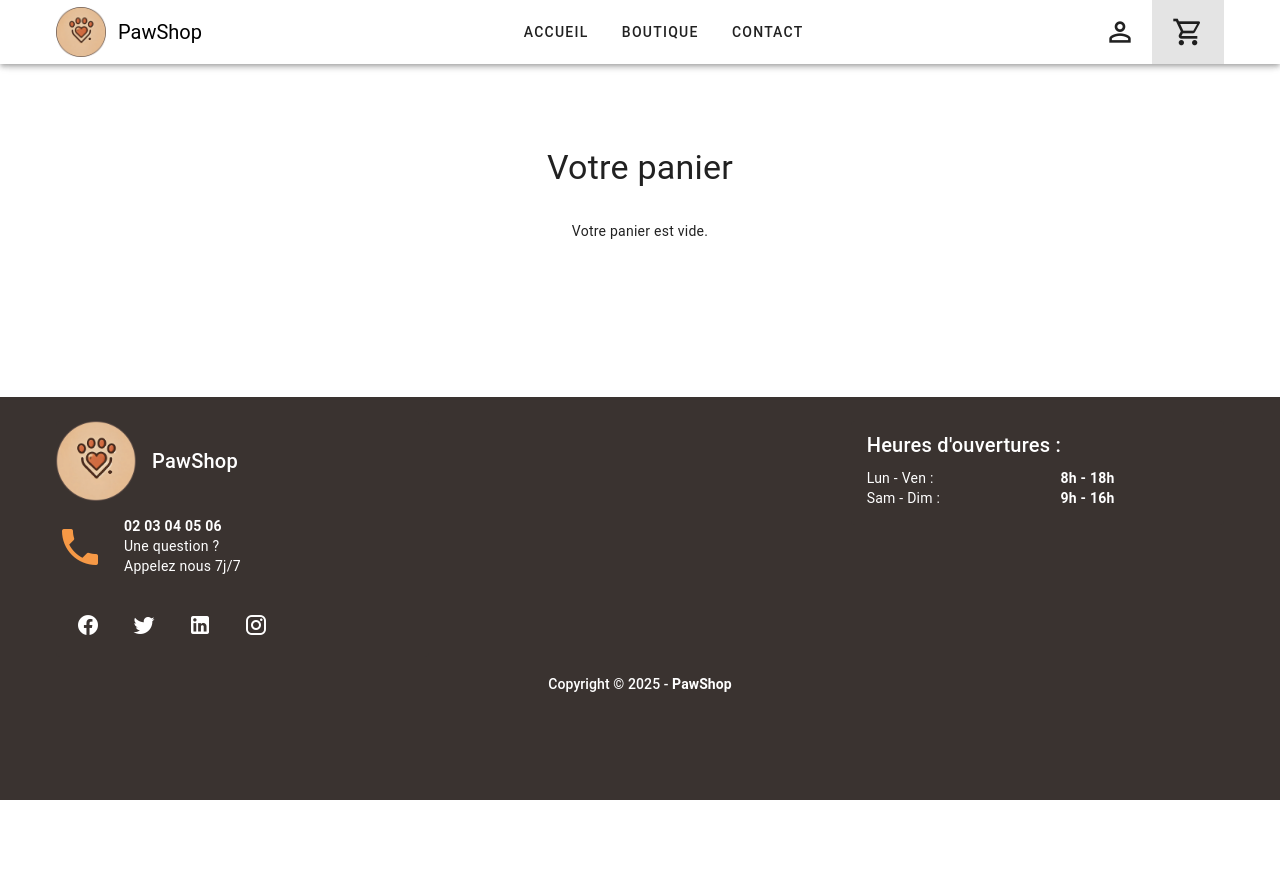
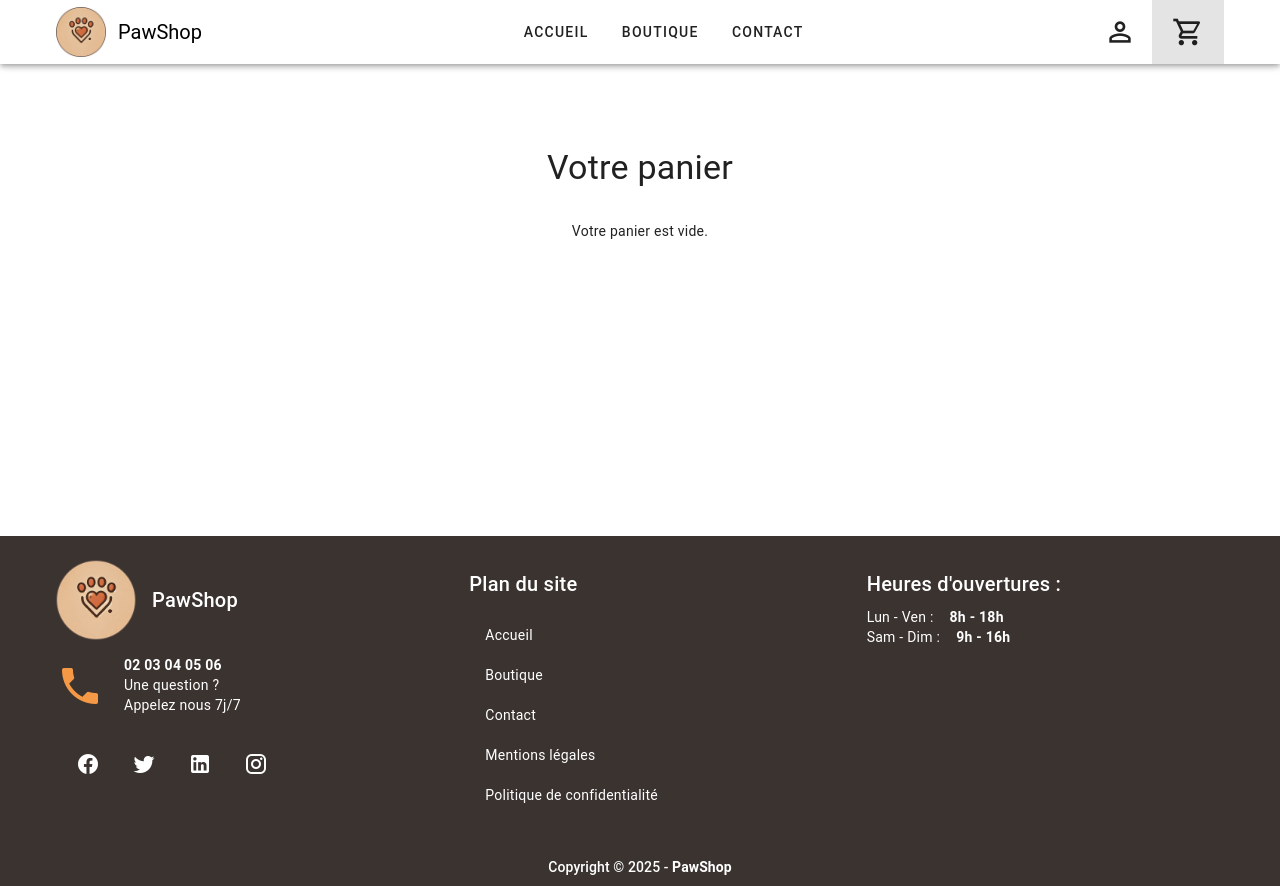
Before and after one commit to Simon-kercode/Tp_Node, a Vue app in the folder frontend/: page /panier in a window 1280 px wide. Before the commit the page ends 800 px from the top, so only its background shows below. Built offline with nearby package versions, Linux system fonts and the light colour scheme; no server answers.

Commit message:
rebuy and footer fix

```diff
--- a/frontend/src/components/Footer.vue
+++ b/frontend/src/components/Footer.vue
@@ -1,5 +1,5 @@
 <template>
-    <v-footer class="bg-footer d-flex flex-column" :height="isMobile ? 500 : 300">
+    <v-footer class="bg-footer d-flex flex-column">
         <v-container class="d-flex align-center justify-space-between">
             <v-row>
                 <v-col cols="12" sm="6" md="4">
@@ -26,17 +26,29 @@
                 </v-col>
                 <v-col cols="12" sm="6" md="4">
                     <!-- TODO: catégories -->
+                     <v-card class="card-footer text-white" variant="text">
+                        <v-card-title>Plan du site</v-card-title>
+                        <v-card-text>
+                            <v-list class="card-footer w-md-75" density="compact">
+                                <v-list-item to="/" active-color="white" active-class="custom-activ">Accueil</v-list-item>
+                                <v-list-item to="/boutique" active-color="white">Boutique</v-list-item>
+                                <v-list-item to="/contact" active-color="white">Contact</v-list-item>
+                                <v-list-item>Mentions légales</v-list-item>
+                                <v-list-item>Politique de confidentialité</v-list-item>
+                            </v-list>
+                        </v-card-text>
+                     </v-card>
                 </v-col>
                 <v-col cols="12" md="4">
                     <v-card class="card-footer" variant="text">
                         <v-card-title>Heures d'ouvertures :</v-card-title>
                         <v-card-text class="text-start w-75">
-                            <div class="d-flex justify-space-between">
-                                <span>Lun - Ven :</span>
+                            <div class="d-flex">
+                                <span class="me-4">Lun - Ven :</span>
                                 <span class="font-weight-bold">8h - 18h</span>
                             </div>
-                            <div class="d-flex justify-space-between">
-                                <span>Sam - Dim :</span>
+                            <div class="d-flex">
+                                <span class="me-4">Sam - Dim :</span>
                                 <span class="font-weight-bold">9h - 16h</span>
                             </div>
                         </v-card-text>
@@ -69,8 +81,7 @@
 <style scoped>
     .bg-footer{
         background-color: #3A3330;
-        max-height: 450px;
-        height: 200;
+        max-height: auto;
     }
     .card-footer {
         background-color: #3A3330;
--- a/frontend/src/components/profil/OrderHistory.vue
+++ b/frontend/src/components/profil/OrderHistory.vue
@@ -65,7 +65,7 @@
             const foundProduct = productStore.__ListProducts.find(product => product.id_produit === produit.id);
             if (foundProduct) {
                 const quantity = produit.quantite
-                orderStore.addProductToCart(produit, quantity);
+                orderStore.addProductToCart(foundProduct, quantity);
             }
         });
     }
--- a/frontend/src/style.css
+++ b/frontend/src/style.css
@@ -7,7 +7,6 @@ html, body, #app {
   height: 100%;
   margin: 0;
 }
-
 .detail-item {
   color: var(--bg-orange);
 }
--- a/frontend/src/views/CartView.vue
+++ b/frontend/src/views/CartView.vue
@@ -1,5 +1,5 @@
 <template>
-    <v-container class="my-5">
+    <v-container class="my-5" min-height="50vh">
         <v-card variant="text">
             <v-card-title class="text-center text-h4">Votre panier</v-card-title>
             <v-card-text>
--- a/frontend/src/views/ProductView.vue
+++ b/frontend/src/views/ProductView.vue
@@ -1,6 +1,6 @@
 <template>
-  <v-container v-if="product">
-    <v-row class="d-flex justify-center">
+  <v-container v-if="product" min-height="70vh" class="d-flex">
+    <v-row class="d-flex justify-center align-center">
       <v-col cols="12" md="4">
         <v-img
           :src="`/uploads/productsImages/${product.illustration}`"
```
